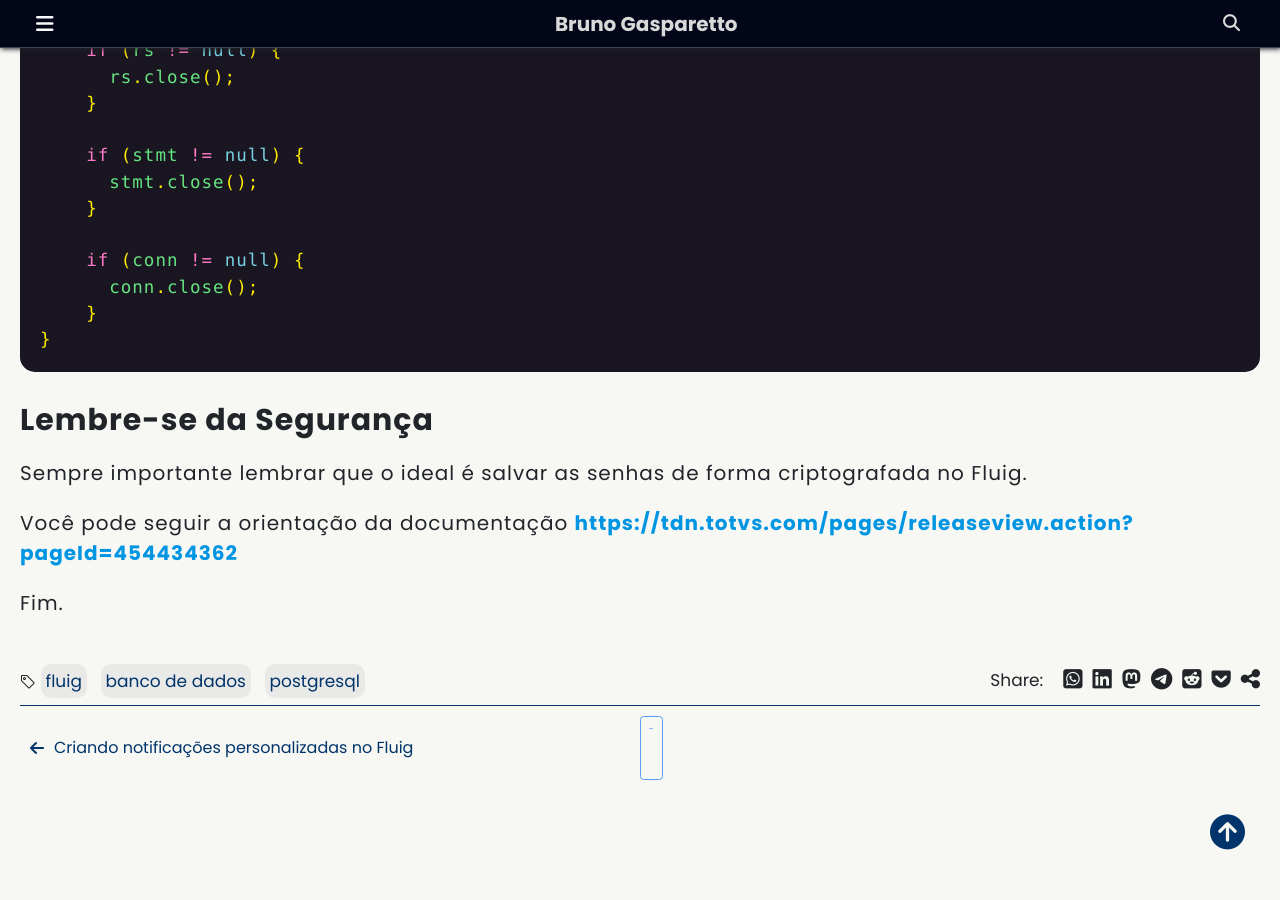
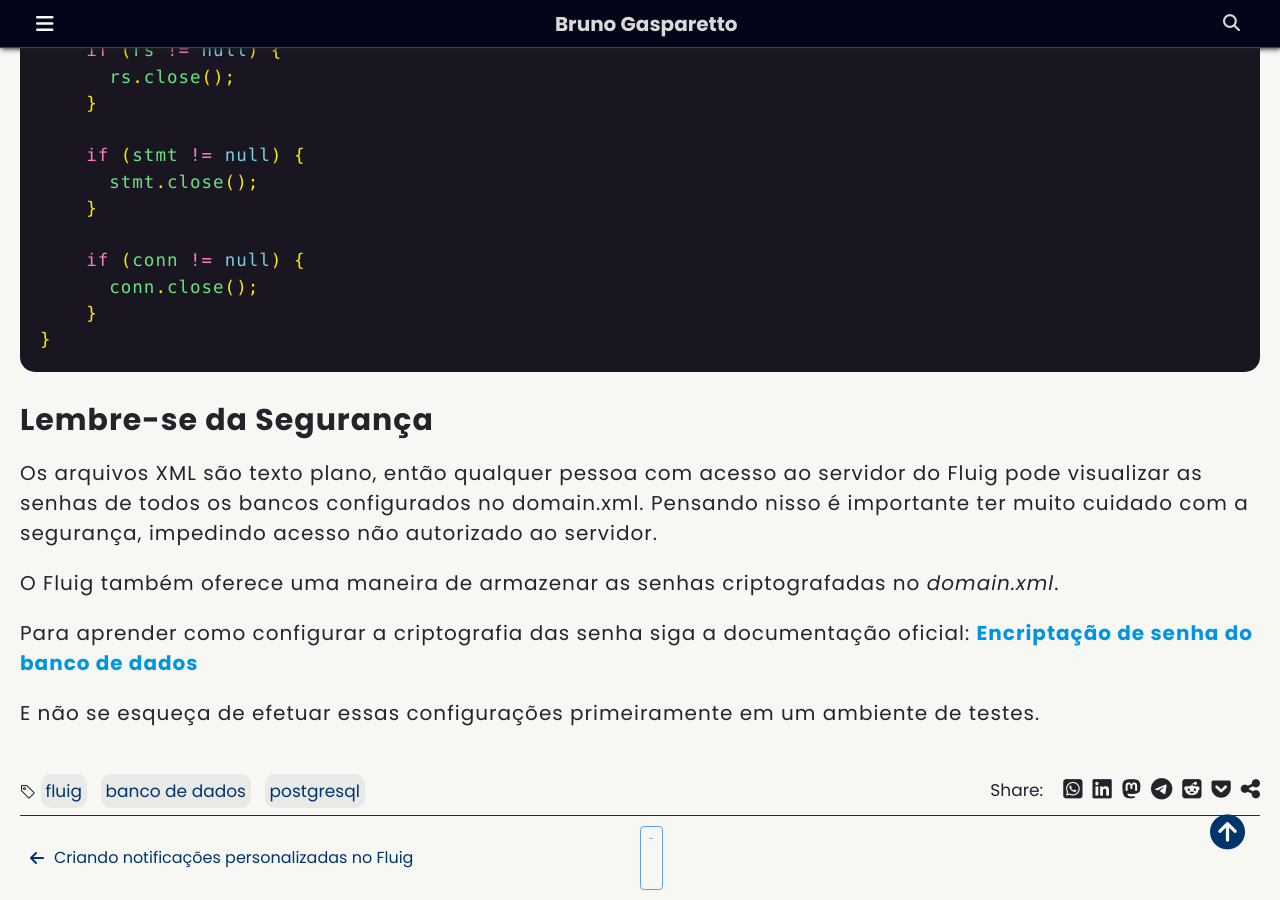
Before and after one commit to brunogasparetto/brunogasparetto.github.io, a Jekyll site: the page built from _posts/2024-06-02-configurando_banco_de_dados_externo_no_Fluig.md, in a window 1280 px wide and 900 px high, scrolled down 4669 px. Built offline with Jekyll 4.4.1, drawn with Linux system fonts in a browser that asks for light colours; the table of contents is made by our own code; some of the changed text lies outside the part shown.

Commit message:
Melhora o texto sobre segurança

````diff
--- a/_posts/2024-06-02-configurando_banco_de_dados_externo_no_Fluig.md
+++ b/_posts/2024-06-02-configurando_banco_de_dados_externo_no_Fluig.md
@@ -120,7 +120,7 @@
 Agora precisamos criar a referência ao driver utilizado na conexão.
 
 Logo abaixo do último `<datasource>` temos a tag `<drivers>`, que é uma coleção de `<driver>`. Então
-vamos adicionar o a indicação do driver do Postgresql.
+vamos adicionar a indicação do driver do Postgresql.
 
 ```xml
 <driver name="postgresqlDriver" module="org.postgresql">
@@ -146,7 +146,7 @@
 precisará simplesmente criar um `<datasource>` usando como modelo a configuração do **FluigDS**.
 
 Simplesmente copie cole o `<datasource jta="true" jndi-name="java:/jdbc/FluigDS"` e altere o endereço
-do servidor, nome do banco de dados e usuário e senha.
+do servidor, nome do banco de dados, usuário e senha.
 
 ## Fazendo uma consulta ao banco de dados
 
@@ -198,8 +198,13 @@
 
 ## Lembre-se da Segurança
 
-Sempre importante lembrar que o ideal é salvar as senhas de forma criptografada no Fluig.
+Os arquivos XML são texto plano, então qualquer pessoa com acesso ao servidor do Fluig pode visualizar as senhas
+de todos os bancos configurados no domain.xml. Pensando nisso é importante ter muito cuidado com a segurança,
+impedindo acesso não autorizado ao servidor.
 
-Você pode seguir a orientação da documentação <https://tdn.totvs.com/pages/releaseview.action?pageId=454434362>
+O Fluig também oferece uma maneira de armazenar as senhas criptografadas no *domain.xml*.
 
-Fim.
+Para aprender como configurar a criptografia das senha siga a documentação oficial:
+[Encriptação de senha do banco de dados](https://tdn.totvs.com/pages/releaseview.action?pageId=454434362)
+
+E não se esqueça de efetuar essas configurações primeiramente em um ambiente de testes.
````
